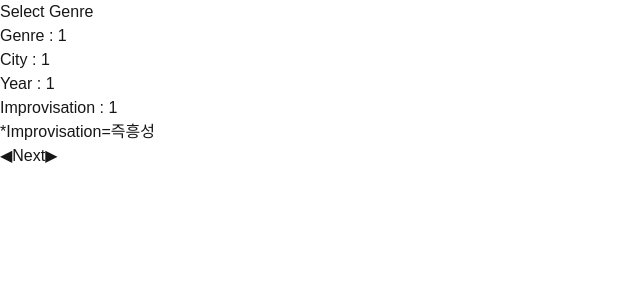
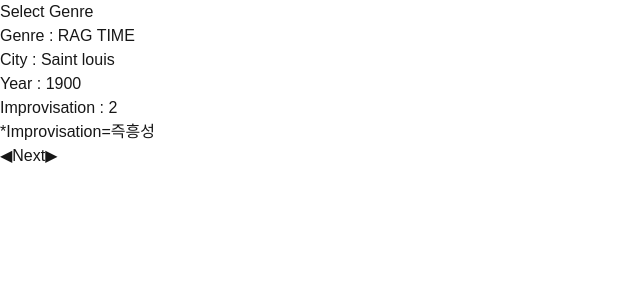
Before and after one commit to ksd210-fig/jazz_chronicle, a Next.js app: page /02_select_genre in a window 1280 px wide. Shown: the top 300 px of the page, without its empty margins (0-640 px from the left). Built offline with nearby package versions, Linux system fonts and the light colour scheme.

Commit message:
database 업데이트

```diff
--- a/app/database.ts
+++ b/app/database.ts
@@ -1,19 +1,59 @@
 const dataList: DataType[] = [
     {
-      genre: 1,
-      city: 1,
-      year: 1,
-      improvisation: 1,
-      artist: ["1-1", "1-2", "1-3"],
+      genre: "RAG TIME",
+      city: "Saint louis",
+      year: "1900",
+      improvisation: 2,
+      artist: ["Scott Joplin", "Jelly Roll Morton", "W.C Handy"],
       song: ["1-1", "1-2", "1-3"]
     },
     {
-      genre: 2,
-      city: 2,
-      year: 2,
+      genre: "NEW ORLEANS",
+      city: "New Orleans",
+      year: "1910",
+      improvisation: 4,
+      artist: ["Original Dixieland Jass Band", "Joe King Oliver", "New Orleans Rhythm Kings"],
+      song: ["2-1", "2-2", "2-3"]
+    },
+    {
+      genre: "CHICAGO JAZZ",
+      city: "Chicago",
+      year: "1920",
+      improvisation: 3,
+      artist: ["Jelly Roll Morton", "Louis Armstrong & His Hot Five", "3-3"],
+      song: ["3-1", "3-2", "3-3"]
+    },
+    {
+      genre: "SWING JAZZ",
+      city: "KANAS CITY",
+      year: "1930",
+      improvisation: 3,
+      artist: ["Benny Goodman", "Glenn Miller", "Duke Ellington"],
+      song: ["4-1", "4-2", "4-3"]
+    },
+    {
+      genre: "BEBOP",
+      city: "New York",
+      year: "1940",
+      improvisation: 5,
+      artist: ["Dizzy Gillespie", "Thelonious Monk", "Charlie Parker"],
+      song: ["5-1", "5-2", "5-3"]
+    },
+    {
+      genre: "COOL JAZZ",
+      city: "Los Angeles",
+      year: "1950",
       improvisation: 2,
-      artist: ["2-1", "2-2", "2-3"],
-      song: ["2-1", "2-2", "2-3"]
+      artist: ["Miles Davis", "Dave Brubeck", "Chet Baker"],
+      song: ["6-1", "6-2", "6-3"]
+    },
+    {
+      genre: "HARD BOP",
+      city: "Philadelphia",
+      year: "1960",
+      improvisation: 4,
+      artist: ["Art Blakey & The Jazz Messengers", "John Coltrane", "Horace Silver"],
+      song: ["7-1", "7-2", "7-3"]
     }
   ];
 
```
Also changed, not shown: app/02_select_genre/page.tsx (line endings or trailing spaces).
